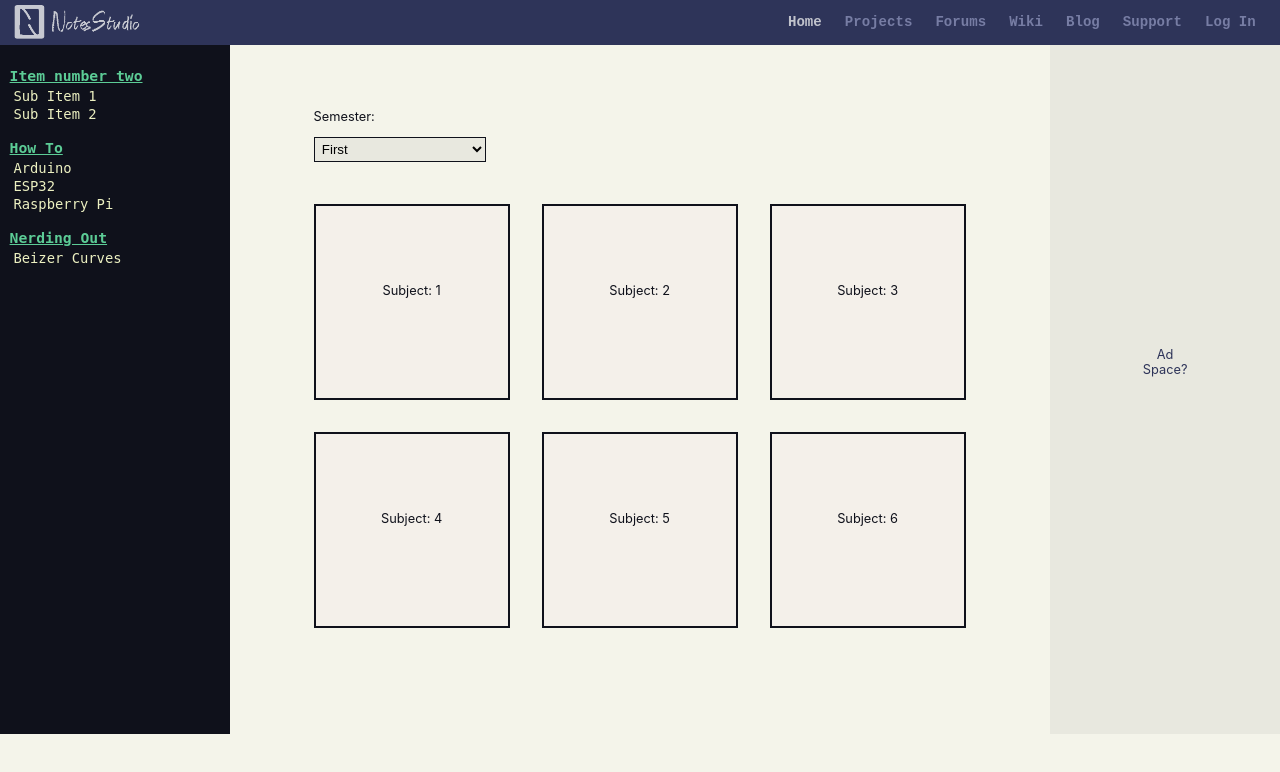
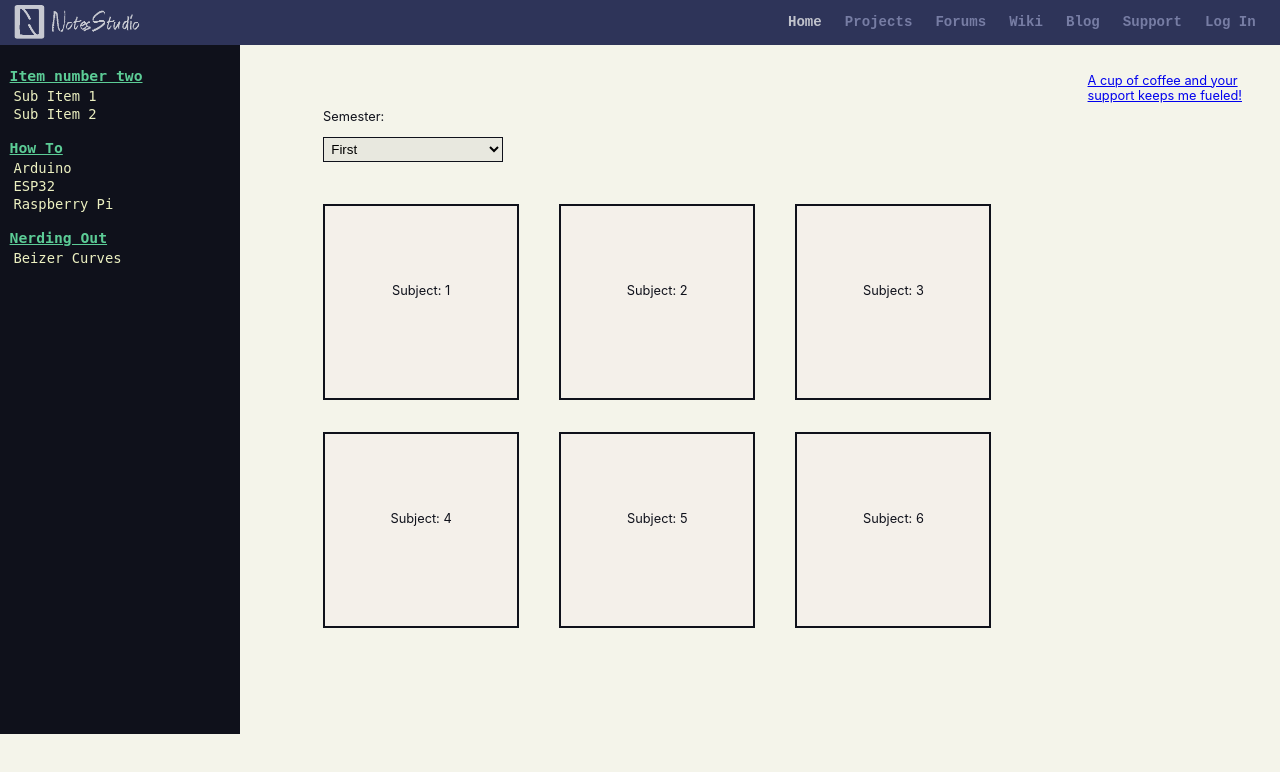
Before and after one commit to nikinbaidar/webo_frontend_nikinbaidar_test, a React (Create React App) app: page / in a window 1280 px wide. Shown: the top 772 px of the page. Built offline with nearby package versions, Linux system fonts and the light colour scheme.

Commit message:
Added a buy me a coffee link

```diff
--- a/src/Components/Ads.js
+++ b/src/Components/Ads.js
@@ -1,15 +1,19 @@
 import  React from 'react';
 
 class Advertisements extends React.Component {
+
     render() {
         return(
-            <>
-            <div id="rightsidebar">
-            <div className="addspace">
-            <p>Ad Space?</p>
+            <div id="ads">
+
+            <a href="https://bit.ly/3Fw7B3R">
+                <div className="coffee">
+                <img src={require("../Images/BuyMeACoffee.jpg")} alt=""/>
+                <p>A cup of coffee and your support keeps me fueled!</p>
+                </div>
+            </a>
+
             </div>
-            </div>
-            </>
         );
     }
 }
```
